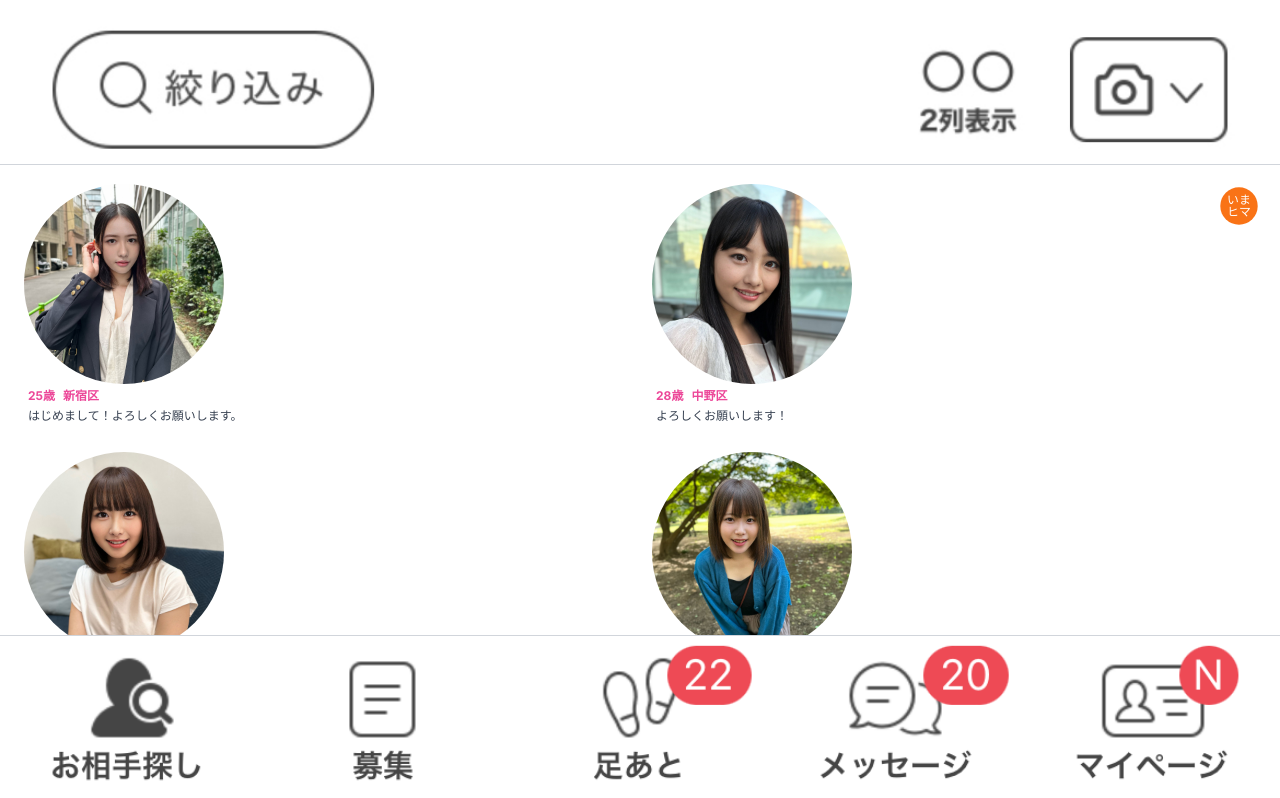
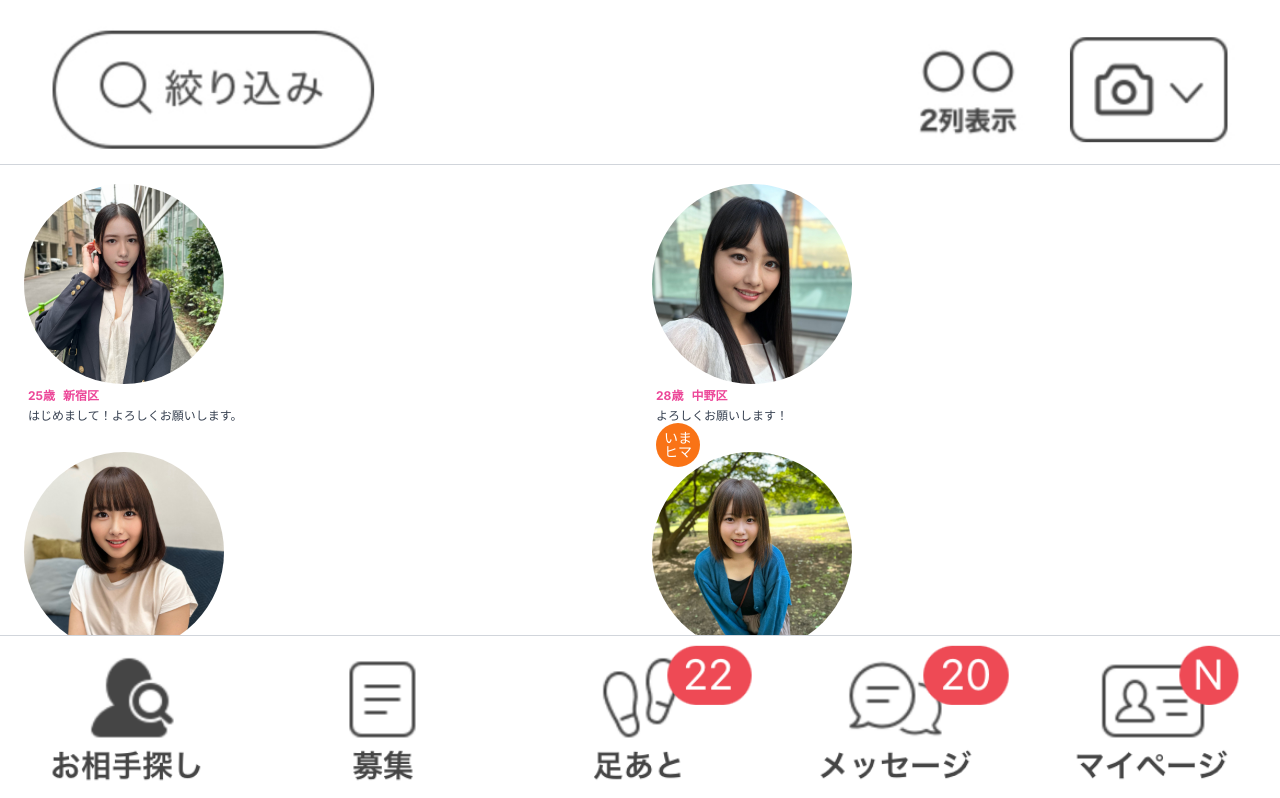
Before and after one commit to aoyama-micron/pcmax-screen, a Next.js app: page /pcmax/home in a window 1280 px wide. Shown: the top 798 px of the page. Built offline with nearby package versions, Linux system fonts and the light colour scheme.

Commit message:
⚡️更新

```diff
--- a/src/app/pcmax/home/page.tsx
+++ b/src/app/pcmax/home/page.tsx
@@ -31,7 +31,7 @@ const Home: FC<HomeProps> = (props) => {
 										{item.message.length > 20 ? item.message.slice(0, 20) + "…" : item.message}
 									</span>
 									{item.stat === 1 ? (
-										<label className="imahima flex h-11 w-11 items-center justify-center rounded-full bg-orange-500 text-sm leading-none text-white">
+										<label className="`${styles.imahima}` flex h-11 w-11 items-center justify-center rounded-full bg-orange-500 text-sm leading-none text-white">
 											いま
 											<br />
 											ヒマ
--- a/src/styles/globals.css
+++ b/src/styles/globals.css
@@ -9,13 +9,12 @@
 .btn.pink {
 	@apply bg-red-400 text-white;
 }
-
 .image-fit {
 	object-fit: contain;
 	position: relative !important;
 	width: 100% !important;
 }
-
+/* ホームいまひまラベル */
 .imahima {
 	position: absolute;
 	right: -5px;
--- /dev/null
+++ b/src/styles/pcmax.module.css
@@ -0,0 +1,7 @@
+/* ホームいまひまラベル */
+.imahima {
+	position: absolute;
+	right: -5px;
+	top: 0;
+	transform: scale(0.85);
+}
```
